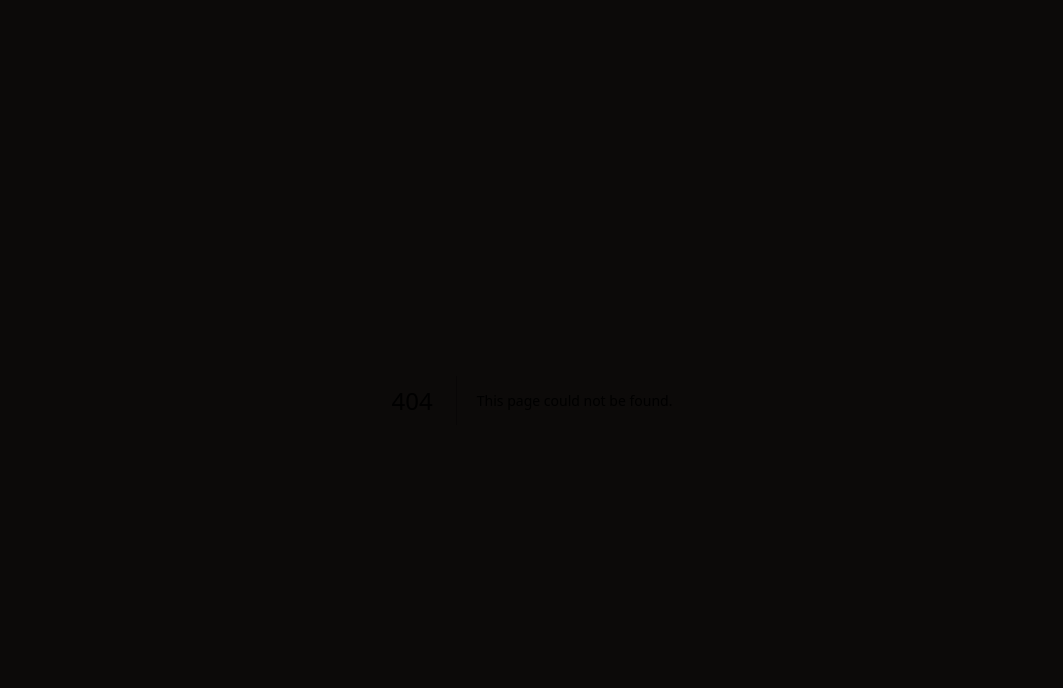
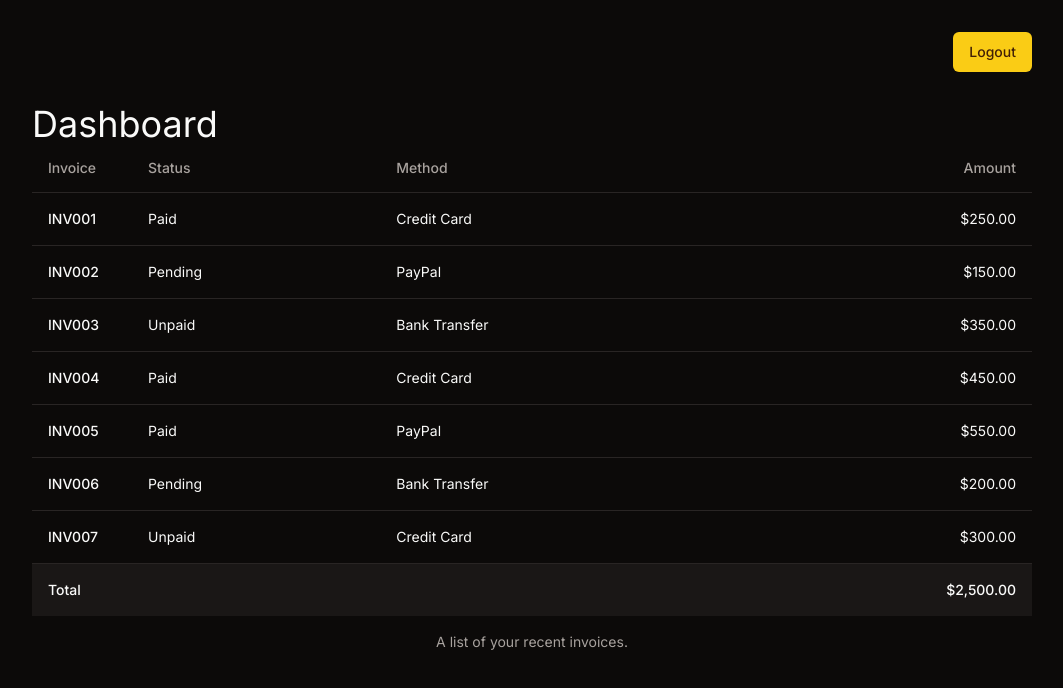
Before and after one commit to andresfernandez89/auth-nextjs, a Next.js app: page /dashboard in a window 1280 px wide. Before the commit this address had no page. Shown: the top 688 px of the page, without its empty margins (108-1171 px from the left). Built offline with nearby package versions, Linux system fonts and the light colour scheme.

Commit message:
feat: dashboard component

```diff
--- /dev/null
+++ b/src/app/dashboard/page.tsx
@@ -0,0 +1,112 @@
+"use client";
+import { Button } from "@/components/ui/button";
+import {
+  Table,
+  TableBody,
+  TableCaption,
+  TableCell,
+  TableFooter,
+  TableHead,
+  TableHeader,
+  TableRow,
+} from "@/components/ui/table";
+import { logout } from "../actions/auth";
+
+interface Invoice {
+  invoice: string;
+  paymentStatus: string;
+  totalAmount: string;
+  paymentMethod: string;
+}
+
+const invoices: Invoice[] = [
+  {
+    invoice: "INV001",
+    paymentStatus: "Paid",
+    totalAmount: "$250.00",
+    paymentMethod: "Credit Card",
+  },
+  {
+    invoice: "INV002",
+    paymentStatus: "Pending",
+    totalAmount: "$150.00",
+    paymentMethod: "PayPal",
+  },
+  {
+    invoice: "INV003",
+    paymentStatus: "Unpaid",
+    totalAmount: "$350.00",
+    paymentMethod: "Bank Transfer",
+  },
+  {
+    invoice: "INV004",
+    paymentStatus: "Paid",
+    totalAmount: "$450.00",
+    paymentMethod: "Credit Card",
+  },
+  {
+    invoice: "INV005",
+    paymentStatus: "Paid",
+    totalAmount: "$550.00",
+    paymentMethod: "PayPal",
+  },
+  {
+    invoice: "INV006",
+    paymentStatus: "Pending",
+    totalAmount: "$200.00",
+    paymentMethod: "Bank Transfer",
+  },
+  {
+    invoice: "INV007",
+    paymentStatus: "Unpaid",
+    totalAmount: "$300.00",
+    paymentMethod: "Credit Card",
+  },
+];
+const handleClick = () => {
+  try {
+    logout();
+  } catch (error) {
+    throw new Error("Errores");
+  }
+};
+
+export default function Dashboard() {
+  return (
+    <main className="mx-auto flex max-w-screen-lg flex-col items-center justify-center px-3 ">
+      <div className="my-5 w-full py-3 text-right">
+        <Button onClick={handleClick}>Logout</Button>
+      </div>
+      <h1 className="w-full text-4xl">Dashboard</h1>
+      <Table>
+        <TableCaption>A list of your recent invoices.</TableCaption>
+        <TableHeader>
+          <TableRow>
+            <TableHead className="w-[100px]">Invoice</TableHead>
+            <TableHead>Status</TableHead>
+            <TableHead>Method</TableHead>
+            <TableHead className="text-right">Amount</TableHead>
+          </TableRow>
+        </TableHeader>
+        <TableBody>
+          {invoices.map((invoice) => (
+            <TableRow key={invoice.invoice}>
+              <TableCell className="font-medium">{invoice.invoice}</TableCell>
+              <TableCell>{invoice.paymentStatus}</TableCell>
+              <TableCell>{invoice.paymentMethod}</TableCell>
+              <TableCell className="text-right">
+                {invoice.totalAmount}
+              </TableCell>
+            </TableRow>
+          ))}
+        </TableBody>
+        <TableFooter>
+          <TableRow>
+            <TableCell colSpan={3}>Total</TableCell>
+            <TableCell className="text-right">$2,500.00</TableCell>
+          </TableRow>
+        </TableFooter>
+      </Table>
+    </main>
+  );
+}
--- /dev/null
+++ b/src/components/ui/table.tsx
@@ -0,0 +1,117 @@
+import * as React from "react";
+
+import { cn } from "@/lib/utils";
+
+const Table = React.forwardRef<
+  HTMLTableElement,
+  React.HTMLAttributes<HTMLTableElement>
+>(({ className, ...props }, ref) => (
+  <div className="relative w-full overflow-auto">
+    <table
+      ref={ref}
+      className={cn("w-full caption-bottom text-sm", className)}
+      {...props}
+    />
+  </div>
+));
+Table.displayName = "Table";
+
+const TableHeader = React.forwardRef<
+  HTMLTableSectionElement,
+  React.HTMLAttributes<HTMLTableSectionElement>
+>(({ className, ...props }, ref) => (
+  <thead ref={ref} className={cn("[&_tr]:border-b", className)} {...props} />
+));
+TableHeader.displayName = "TableHeader";
+
+const TableBody = React.forwardRef<
+  HTMLTableSectionElement,
+  React.HTMLAttributes<HTMLTableSectionElement>
+>(({ className, ...props }, ref) => (
+  <tbody
+    ref={ref}
+    className={cn("[&_tr:last-child]:border-0", className)}
+    {...props}
+  />
+));
+TableBody.displayName = "TableBody";
+
+const TableFooter = React.forwardRef<
+  HTMLTableSectionElement,
+  React.HTMLAttributes<HTMLTableSectionElement>
+>(({ className, ...props }, ref) => (
+  <tfoot
+    ref={ref}
+    className={cn(
+      "border-t bg-muted/50 font-medium [&>tr]:last:border-b-0",
+      className,
+    )}
+    {...props}
+  />
+));
+TableFooter.displayName = "TableFooter";
+
+const TableRow = React.forwardRef<
+  HTMLTableRowElement,
+  React.HTMLAttributes<HTMLTableRowElement>
+>(({ className, ...props }, ref) => (
+  <tr
+    ref={ref}
+    className={cn(
+      "border-b transition-colors hover:bg-muted/50 data-[state=selected]:bg-muted",
+      className,
+    )}
+    {...props}
+  />
+));
+TableRow.displayName = "TableRow";
+
+const TableHead = React.forwardRef<
+  HTMLTableCellElement,
+  React.ThHTMLAttributes<HTMLTableCellElement>
+>(({ className, ...props }, ref) => (
+  <th
+    ref={ref}
+    className={cn(
+      "h-12 px-4 text-left align-middle font-medium text-muted-foreground [&:has([role=checkbox])]:pr-0",
+      className,
+    )}
+    {...props}
+  />
+));
+TableHead.displayName = "TableHead";
+
+const TableCell = React.forwardRef<
+  HTMLTableCellElement,
+  React.TdHTMLAttributes<HTMLTableCellElement>
+>(({ className, ...props }, ref) => (
+  <td
+    ref={ref}
+    className={cn("p-4 align-middle [&:has([role=checkbox])]:pr-0", className)}
+    {...props}
+  />
+));
+TableCell.displayName = "TableCell";
+
+const TableCaption = React.forwardRef<
+  HTMLTableCaptionElement,
+  React.HTMLAttributes<HTMLTableCaptionElement>
+>(({ className, ...props }, ref) => (
+  <caption
+    ref={ref}
+    className={cn("mt-4 text-sm text-muted-foreground", className)}
+    {...props}
+  />
+));
+TableCaption.displayName = "TableCaption";
+
+export {
+  Table,
+  TableHeader,
+  TableBody,
+  TableFooter,
+  TableHead,
+  TableRow,
+  TableCell,
+  TableCaption,
+};
```
